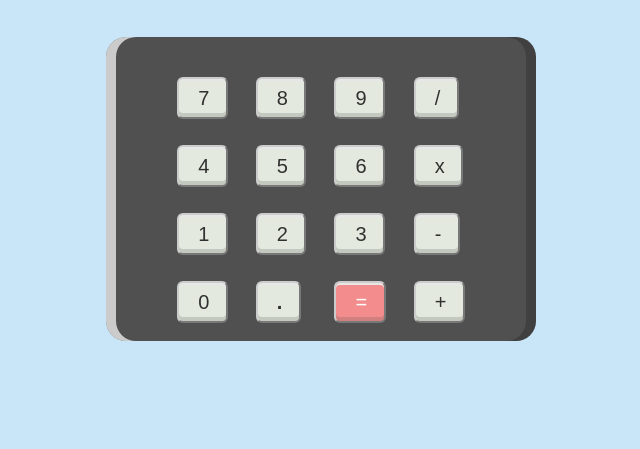
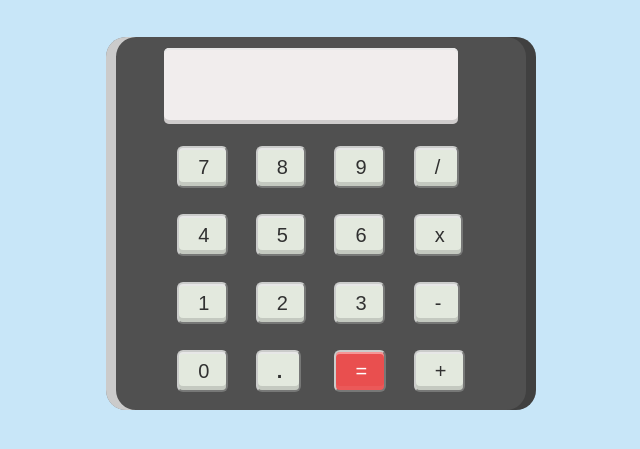
Before and after one commit to beatrizsiq/calculadora-JS, a plain HTML site: page index.html in a window 1280 px wide. Shown: the part 61-510 px from the top of the page, without its empty margins (319-959 px from the left). Drawn offline with Linux system fonts and the light colour scheme.

Commit message:
feat: :art: adicionado um display

```diff
--- a/index.html
+++ b/index.html
@@ -17,7 +17,7 @@
         <table border="1">
 
             <tr>
-                <th colspan="4"></th>
+                <th colspan="4" class="display"></th>
             </tr>
             <tr>
                 <td><button>7</button></td>
@@ -45,8 +45,6 @@
                 <td><button class="simbolo_igualdade">=</button></td>
                 <td><button>+</button></td>
             <tr>
-
-
         </table>
     </div>
 </body>
--- a/style/calc_style.css
+++ b/style/calc_style.css
@@ -50,6 +50,22 @@ button{
 }
 
 .simbolo_igualdade{
-    background-color: rgb(243, 141, 141);
+    background-color: rgb(233, 79, 79);
+    box-shadow: inset 0 2px rgb(245, 150, 150), inset 0 -4px rgba(238, 128, 128, 0.2);
     color: white;
 }
+
+.display{
+    display: flex;
+    justify-content: flex-end;
+    width: 350%;
+    height: 50px;
+    margin-top: 9px;
+    margin-bottom: 10px;
+    padding: 13px;
+    background-color: rgb(241, 237, 237);
+    color: rgb(58, 56, 56);
+    /* font: normal 4rem serif; */
+    border-radius: 5px;
+    box-shadow: inset 0 2px rgb(231, 231, 231), inset 0 -4px rgba(73, 73, 73, 0.2);
+}
```
